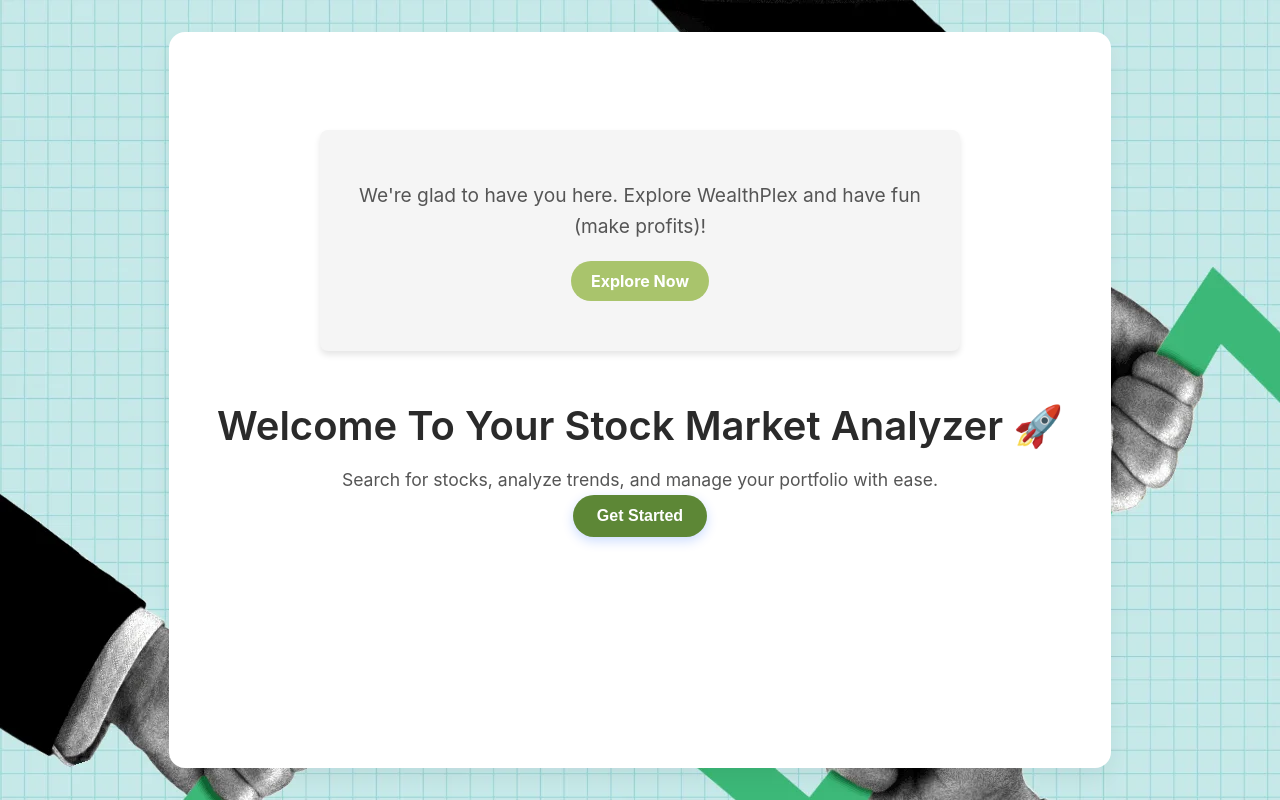
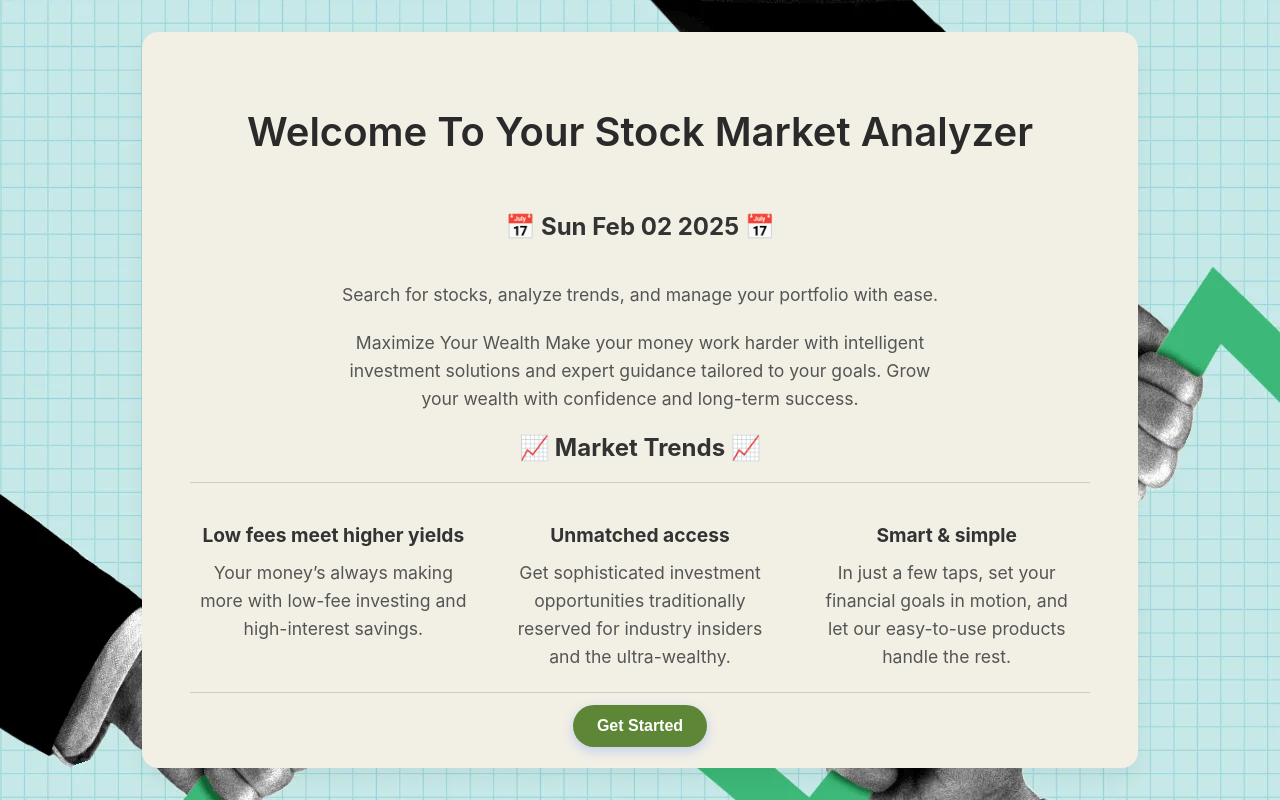
Before and after one commit to ArianZdar/WealthPlex, a React (Create React App) app in the folder my-app/: page / in a window 1280 px wide. Built offline with nearby package versions, Linux system fonts and the light colour scheme.

Commit message:
Home page done

```diff
--- a/my-app/src/pages/homepage/home.css
+++ b/my-app/src/pages/homepage/home.css
@@ -10,20 +10,52 @@ body {
     height: 100vh;
 }
 
+.features-container {
+    display: flex;
+    justify-content: space-between; /* Even spacing between columns */
+    gap: 20px; /* Space between columns */
+    padding: 20px 0;
+    border-top: 1px solid #ccc; /* Top border for the section */
+    border-bottom: 1px solid #ccc; /* Bottom border for the section */
+  }
+
+  .feature {
+    flex: 1; /* Equal width for all columns */
+    text-align: center; /* Center-align text */
+    padding: 0 10px; /* Add some padding inside columns */
+  }
+
+  .feature h3 {
+    font-size: 1.2rem;
+    font-weight: bold;
+    margin-bottom: 10px;
+    line-height: 1.4;
+    transition: background-color 0.4s ease-in-out, transform 0.4s ease-in-out, box-shadow 0.4s ease-in-out;
+
+  }
+  .feature h3:hover {
+    font-size: 1.2rem;
+    font-weight: bold;
+    margin-bottom: 10px;
+    line-height: 1.4;
+    transform: scale(1.2);
+  }
+
+
 /* Container - Centered layout */
 .container {
     max-width: 900px;
     height: 40rem;
     text-align: center;
     padding: 3rem;
-    background: white;
+    background: #F2EFE5;
     border-radius: 16px;
     box-shadow: 0 10px 20px rgba(0, 0, 0, 0.05); /* Soft shadow */
     transition: transform 0.3s ease;
 }
 
 .container:hover {
-    transform: scale(1.02); /* Subtle hover effect */
+    transform: scale(1.02);
 }
 
 /* Title Styling */
@@ -45,6 +77,7 @@ p {
 
 /* Wealthsimple-Inspired Button */
 .button {
+    margin-top: 1vw;
     display: inline-block;
     padding: 12px 24px;
     font-size: 1rem;
@@ -67,6 +100,8 @@ p {
     transform: translateY(1px); /* Press effect */
 }
 
+
+
 /* Responsive Design */
 @media (max-width: 768px) {
     .container {
--- a/my-app/src/pages/homepage/home.jsx
+++ b/my-app/src/pages/homepage/home.jsx
@@ -1,4 +1,4 @@
-import React, {useEffect} from 'react';
+import React, {useState, useEffect} from 'react';
 import './home.css';
 import Greeting from '../../components/greeting';
 import { useNavigate } from 'react-router-dom';
@@ -6,17 +6,51 @@ import { useNavigate } from 'react-router-dom';
 
 function Home() {
   const navigate = useNavigate();
+  const [darkMode, setDarkMode] = useState(false);
+  const [date, setDate] = useState("");
+
+  useEffect(() => {
+    const today = new Date();
+    setDate(today.toDateString());
+  }, []);
+
+  const toggleDarkMode = () => {
+    setDarkMode(!darkMode);
+    document.body.classList.toggle('dark-mode');
+  };
+
+  return (
+    <div className="container">
+      <h1>Welcome To Your Stock Market Analyzer </h1>
+      <br />
+      <h2 className="date-display">📅 {date} 📅</h2>
+      <br />
+      <p className="first-para">Search for stocks, analyze trends, and manage your portfolio with ease.</p>
+      <br />
+      <p className="sec-para">Maximize Your Wealth Make your money work harder with intelligent investment solutions and expert guidance tailored to your goals. Grow your wealth with confidence and long-term success.</p>
+
+      {/* Trending Stocks (Mock Data for Now) */}
+      <h2 className="market-trend-title">📈 Market Trends 📈</h2>
+      <div className="features-container">
+        <div className="feature">
+          <h3><span className="highlight">Low fees</span> meet higher yields</h3>
+          <p>Your money’s always making more with low-fee investing and high-interest savings.</p>
+        </div>
+        <div className="feature">
+          <h3>Unmatched access</h3>
+          <p>Get sophisticated investment opportunities traditionally reserved for industry insiders and the ultra-wealthy.</p>
+        </div>
+        <div className="feature">
+          <h3>Smart & simple</h3>
+          <p>In just a few taps, set your financial goals in motion, and let our easy-to-use products handle the rest.</p>
+        </div>
+      </div>
 
 
 
-  return (
-    <div className="container">
-      <Greeting />
-      <h1>Welcome To Your Stock Market Analyzer 🚀</h1>
-      <p>
-        Search for stocks, analyze trends, and manage your portfolio with ease.
-      </p>
+
       <button className="button" onClick={() => navigate('/login')}>Get Started</button>
+
     </div>
   );
 }
--- a/my-app/src/pages/portfoliopage/portfolio.jsx
+++ b/my-app/src/pages/portfoliopage/portfolio.jsx
@@ -25,6 +25,8 @@ function Portfolio() {
       if (!response.ok) throw new Error(`Failed to fetch stock data for ${symbol}`);
 
       const data = await response.json();
+      console.log("API Response:", data); // Debug: See what the API returns
+
       const stockData = data["Global Quote"];
 
       if (!stockData || !stockData["05. price"]) {
@@ -52,6 +54,10 @@ function Portfolio() {
     e.preventDefault();
     if (!newStockSymbol.trim()) {
       setError("Please enter a valid stock symbol.");
+      return;
+    }
+    if (!/^[A-Z]+$/.test(newStockSymbol.trim().toUpperCase())) {
+      setError("Stock symbols must contain only letters.");
       return;
     }
     fetchStockBySymbol(newStockSymbol.toUpperCase());
```
